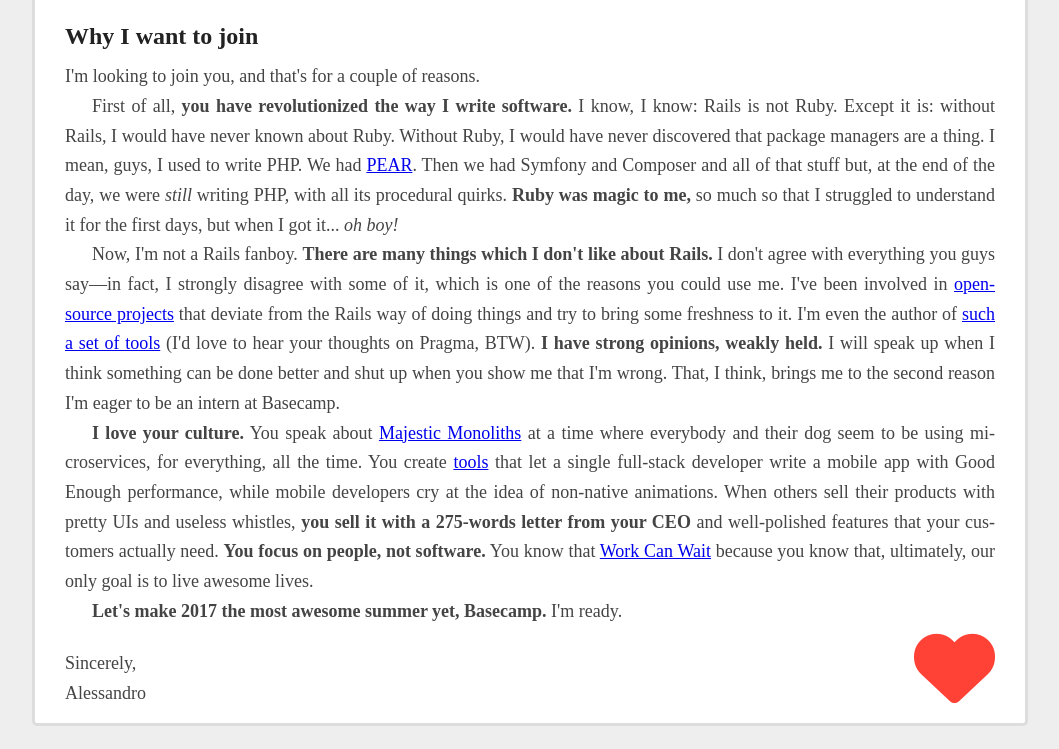
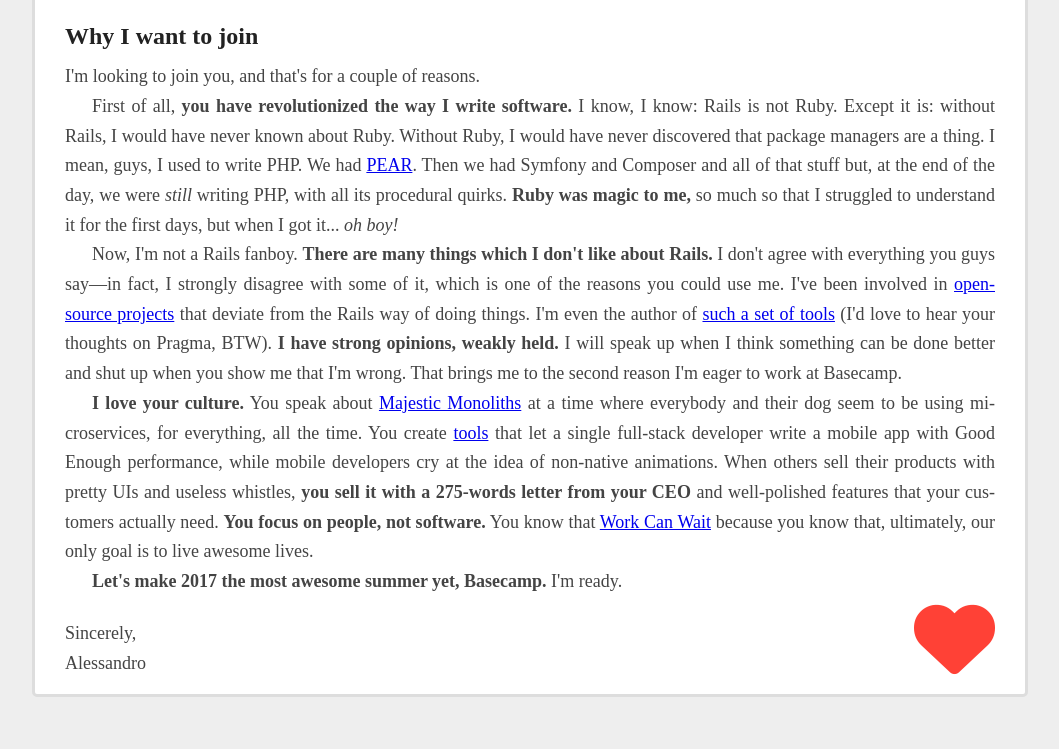
Before and after one commit to aldesantis/basecamp.alessandro.codes, a plain HTML site: page index.html in a window 1280 px wide. Shown: the part 1111-1860 px from the top of the page, without its empty margins (110-1169 px from the left). After the commit the page ends 1831 px from the top, so only its background shows below. Drawn offline with Linux system fonts and the light colour scheme; a web font is replaced by a local one.

Commit message:
Make small corrections

```diff
--- a/index.html
+++ b/index.html
@@ -133,11 +133,11 @@
         Rails.</strong> I don't agree with everything you guys say—in fact, I strongly disagree with
         some of it, which is one of the reasons you could use me. I've been involved in
         <a href="https://github.com/trailblazer/trailblazer">open-source projects</a> that deviate
-        from the Rails way of doing things and try to bring some freshness to it. I'm even the
-        author of <a href="https://github.com/pragmarb">such a set of tools</a> (I'd love to hear
-        your thoughts on Pragma, BTW). <strong>I have strong opinions, weakly held.</strong> I will
-        speak up when I think something can be done better and shut up when you show me that I'm
-        wrong. That, I think, brings me to the second reason I'm eager to be an intern at Basecamp.
+        from the Rails way of doing things. I'm even the author of <a href="https://github.com/pragmarb">such
+        a set of tools</a> (I'd love to hear your thoughts on Pragma, BTW). <strong>I have strong
+        opinions, weakly held.</strong> I will speak up when I think something can be done better
+        and shut up when you show me that I'm wrong. That brings me to the second reason I'm eager
+        to work at Basecamp.
       </p>
 
       <p>
```
